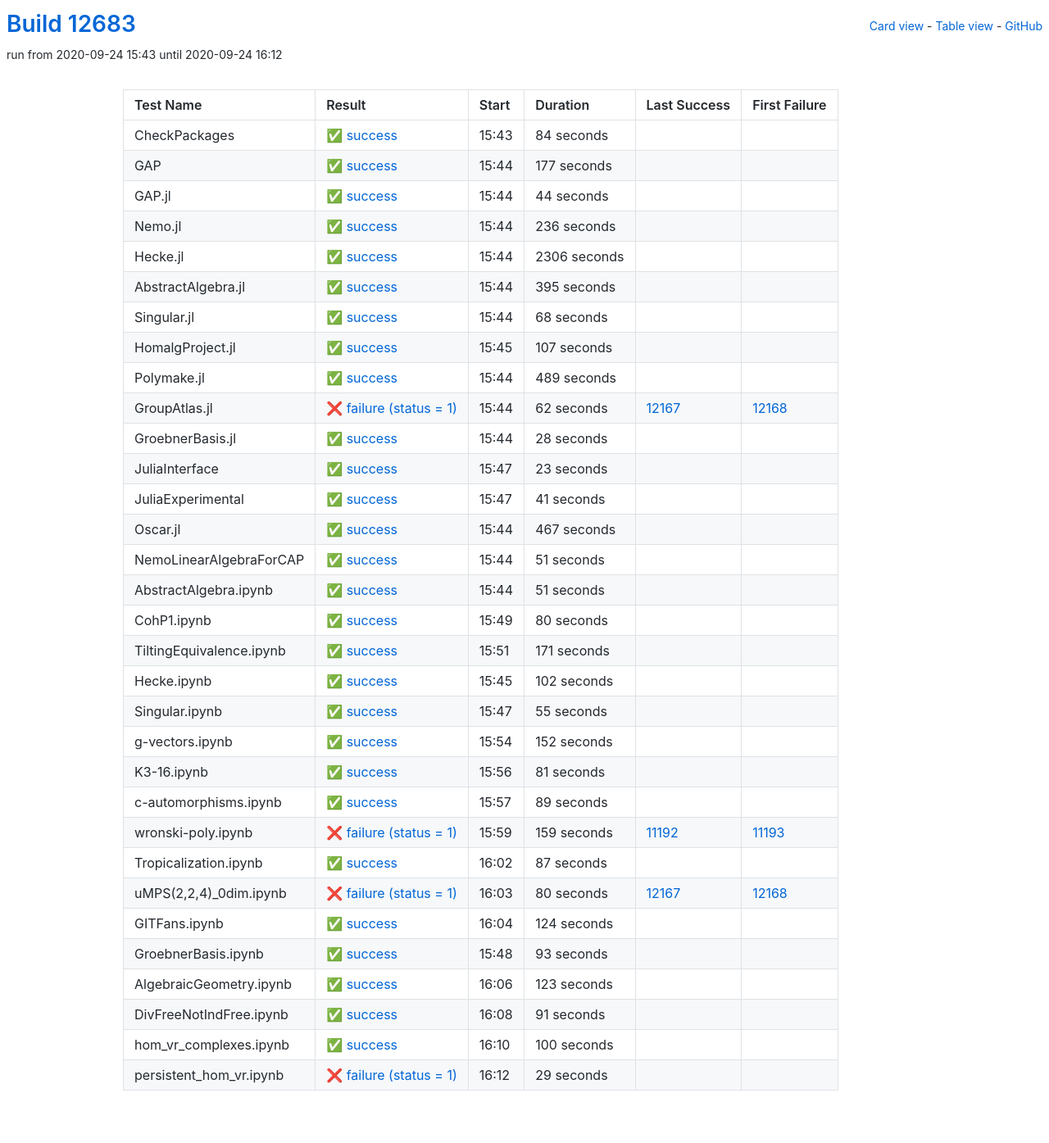
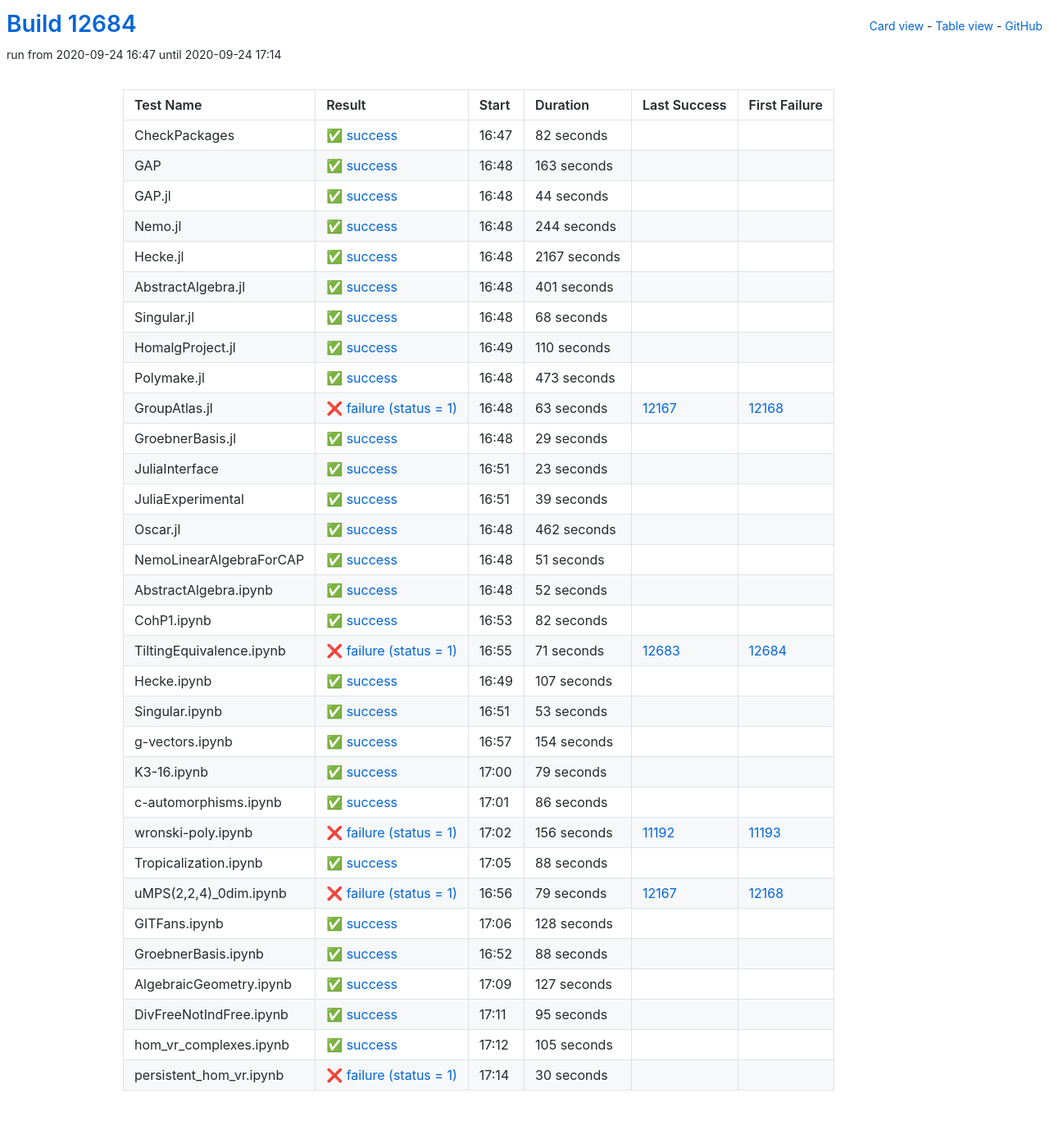
Before and after one commit to oscar-system/oscar-ci-status, a Jekyll site: the page built from table.html, in a window 1280 px wide. Shown: the whole page at 82% size. Built offline with Jekyll 4.4.1, drawn with Linux system fonts in a browser that asks for light colours.

Commit message:
Build #12684

```diff
--- a/_data/ci.yml
+++ b/_data/ci.yml
@@ -1,6 +1,6 @@
 ---
-build: 12683
-build_url: https://oscarci.mathematik.uni-kl.de/job/oscar/12683/
+build: 12684
+build_url: https://oscarci.mathematik.uni-kl.de/job/oscar/12684/
 job: oscar
 organization: oscar-system
 repo: oscar-ci-status
@@ -8,32 +8,32 @@
 tests:
 - name: CheckPackages
   id: checkpackages
-  log: https://oscarci.mathematik.uni-kl.de/job/oscar/12683/artifact/logs/build-12683/CheckPackages.log
-  start: 2020-09-24 15:43
+  log: https://oscarci.mathematik.uni-kl.de/job/oscar/12684/artifact/logs/build-12684/CheckPackages.log
+  start: 2020-09-24 16:47
   success: true
   exitcode: 0
   status: success
-  duration: 84
+  duration: 82
   last_success: false
   last_success_url:
   first_failure: false
   first_failure_url:
 - name: GAP
   id: gap
-  log: https://oscarci.mathematik.uni-kl.de/job/oscar/12683/artifact/logs/build-12683/GAP.log
-  start: 2020-09-24 15:44
+  log: https://oscarci.mathematik.uni-kl.de/job/oscar/12684/artifact/logs/build-12684/GAP.log
+  start: 2020-09-24 16:48
   success: true
   exitcode: 0
   status: success
-  duration: 177
+  duration: 163
   last_success: false
   last_success_url:
   first_failure: false
   first_failure_url:
 - name: GAP.jl
   id: gap-jl
-  log: https://oscarci.mathematik.uni-kl.de/job/oscar/12683/artifact/logs/build-12683/GAP.jl.log
-  start: 2020-09-24 15:44
+  log: https://oscarci.mathematik.uni-kl.de/job/oscar/12684/artifact/logs/build-12684/GAP.jl.log
+  start: 2020-09-24 16:48
   success: true
   exitcode: 0
   status: success
@@ -44,44 +44,44 @@
   first_failure_url:
 - name: Nemo.jl
   id: nemo-jl
-  log: https://oscarci.mathematik.uni-kl.de/job/oscar/12683/artifact/logs/build-12683/Nemo.jl.log
-  start: 2020-09-24 15:44
+  log: https://oscarci.mathematik.uni-kl.de/job/oscar/12684/artifact/logs/build-12684/Nemo.jl.log
+  start: 2020-09-24 16:48
   success: true
   exitcode: 0
   status: success
-  duration: 236
+  duration: 244
   last_success: false
   last_success_url:
   first_failure: false
   first_failure_url:
 - name: Hecke.jl
   id: hecke-jl
-  log: https://oscarci.mathematik.uni-kl.de/job/oscar/12683/artifact/logs/build-12683/Hecke.jl.log
-  start: 2020-09-24 15:44
+  log: https://oscarci.mathematik.uni-kl.de/job/oscar/12684/artifact/logs/build-12684/Hecke.jl.log
+  start: 2020-09-24 16:48
   success: true
   exitcode: 0
   status: success
-  duration: 2306
+  duration: 2167
   last_success: false
   last_success_url:
   first_failure: false
   first_failure_url:
 - name: AbstractAlgebra.jl
   id: abstractalgebra-jl
-  log: https://oscarci.mathematik.uni-kl.de/job/oscar/12683/artifact/logs/build-12683/AbstractAlgebra.jl.log
-  start: 2020-09-24 15:44
+  log: https://oscarci.mathematik.uni-kl.de/job/oscar/12684/artifact/logs/build-12684/AbstractAlgebra.jl.log
+  start: 2020-09-24 16:48
   success: true
   exitcode: 0
   status: success
-  duration: 395
+  duration: 401
   last_success: false
   last_success_url:
   first_failure: false
   first_failure_url:
 - name: Singular.jl
   id: singular-jl
-  log: https://oscarci.mathematik.uni-kl.de/job/oscar/12683/artifact/logs/build-12683/Singular.jl.log
-  start: 2020-09-24 15:44
+  log: https://oscarci.mathematik.uni-kl.de/job/oscar/12684/artifact/logs/build-12684/Singular.jl.log
+  start: 2020-09-24 16:48
   success: true
   exitcode: 0
   status: success
@@ -92,56 +92,56 @@
   first_failure_url:
 - name: HomalgProject.jl
   id: homalgproject-jl
-  log: https://oscarci.mathematik.uni-kl.de/job/oscar/12683/artifact/logs/build-12683/HomalgProject.jl.log
-  start: 2020-09-24 15:45
+  log: https://oscarci.mathematik.uni-kl.de/job/oscar/12684/artifact/logs/build-12684/HomalgProject.jl.log
+  start: 2020-09-24 16:49
   success: true
   exitcode: 0
   status: success
-  duration: 107
+  duration: 110
   last_success: false
   last_success_url:
   first_failure: false
   first_failure_url:
 - name: Polymake.jl
   id: polymake-jl
-  log: https://oscarci.mathematik.uni-kl.de/job/oscar/12683/artifact/logs/build-12683/Polymake.jl.log
-  start: 2020-09-24 15:44
+  log: https://oscarci.mathematik.uni-kl.de/job/oscar/12684/artifact/logs/build-12684/Polymake.jl.log
+  start: 2020-09-24 16:48
   success: true
   exitcode: 0
   status: success
-  duration: 489
+  duration: 473
   last_success: false
   last_success_url:
   first_failure: false
   first_failure_url:
 - name: GroupAtlas.jl
   id: groupatlas-jl
-  log: https://oscarci.mathematik.uni-kl.de/job/oscar/12683/artifact/logs/build-12683/GroupAtlas.jl.log
-  start: 2020-09-24 15:44
+  log: https://oscarci.mathematik.uni-kl.de/job/oscar/12684/artifact/logs/build-12684/GroupAtlas.jl.log
+  start: 2020-09-24 16:48
   success: false
   exitcode: 1
   status: failure
-  duration: 62
+  duration: 63
   last_success: 12167
   last_success_url: https://oscarci.mathematik.uni-kl.de/job/oscar/12167/
   first_failure: 12168
   first_failure_url: https://oscarci.mathematik.uni-kl.de/job/oscar/12168/
 - name: GroebnerBasis.jl
   id: groebnerbasis-jl
-  log: https://oscarci.mathematik.uni-kl.de/job/oscar/12683/artifact/logs/build-12683/GroebnerBasis.jl.log
-  start: 2020-09-24 15:44
+  log: https://oscarci.mathematik.uni-kl.de/job/oscar/12684/artifact/logs/build-12684/GroebnerBasis.jl.log
+  start: 2020-09-24 16:48
   success: true
   exitcode: 0
   status: success
-  duration: 28
+  duration: 29
   last_success: false
   last_success_url:
   first_failure: false
   first_failure_url:
 - name: JuliaInterface
   id: juliainterface
-  log: https://oscarci.mathematik.uni-kl.de/job/oscar/12683/artifact/logs/build-12683/JuliaInterface.log
-  start: 2020-09-24 15:47
+  log: https://oscarci.mathematik.uni-kl.de/job/oscar/12684/artifact/logs/build-12684/JuliaInterface.log
+  start: 2020-09-24 16:51
   success: true
   exitcode: 0
   status: success
@@ -152,32 +152,32 @@
   first_failure_url:
 - name: JuliaExperimental
   id: juliaexperimental
-  log: https://oscarci.mathematik.uni-kl.de/job/oscar/12683/artifact/logs/build-12683/JuliaExperimental.log
-  start: 2020-09-24 15:47
+  log: https://oscarci.mathematik.uni-kl.de/job/oscar/12684/artifact/logs/build-12684/JuliaExperimental.log
+  start: 2020-09-24 16:51
   success: true
   exitcode: 0
   status: success
-  duration: 41
+  duration: 39
   last_success: false
   last_success_url:
   first_failure: false
   first_failure_url:
 - name: Oscar.jl
   id: oscar-jl
-  log: https://oscarci.mathematik.uni-kl.de/job/oscar/12683/artifact/logs/build-12683/Oscar.jl.log
-  start: 2020-09-24 15:44
+  log: https://oscarci.mathematik.uni-kl.de/job/oscar/12684/artifact/logs/build-12684/Oscar.jl.log
+  start: 2020-09-24 16:48
   success: true
   exitcode: 0
   status: success
-  duration: 467
+  duration: 462
   last_success: false
   last_success_url:
   first_failure: false
   first_failure_url:
 - name: NemoLinearAlgebraForCAP
   id: nemolinearalgebraforcap
-  log: https://oscarci.mathematik.uni-kl.de/job/oscar/12683/artifact/logs/build-12683/NemoLinearAlgebraForCAP.log
-  start: 2020-09-24 15:44
+  log: https://oscarci.mathematik.uni-kl.de/job/oscar/12684/artifact/logs/build-12684/NemoLinearAlgebraForCAP.log
+  start: 2020-09-24 16:48
   success: true
   exitcode: 0
   status: success
@@ -188,204 +188,204 @@
   first_failure_url:
 - name: AbstractAlgebra.ipynb
   id: abstractalgebra-ipynb
-  log: https://oscarci.mathematik.uni-kl.de/job/oscar/12683/artifact/logs/build-12683/AbstractAlgebra.ipynb.log
-  start: 2020-09-24 15:44
+  log: https://oscarci.mathematik.uni-kl.de/job/oscar/12684/artifact/logs/build-12684/AbstractAlgebra.ipynb.log
+  start: 2020-09-24 16:48
   success: true
   exitcode: 0
   status: success
-  duration: 51
+  duration: 52
   last_success: false
   last_success_url:
   first_failure: false
   first_failure_url:
 - name: CohP1.ipynb
   id: cohp1-ipynb
-  log: https://oscarci.mathematik.uni-kl.de/job/oscar/12683/artifact/logs/build-12683/CohP1.ipynb.log
-  start: 2020-09-24 15:49
+  log: https://oscarci.mathematik.uni-kl.de/job/oscar/12684/artifact/logs/build-12684/CohP1.ipynb.log
+  start: 2020-09-24 16:53
   success: true
   exitcode: 0
   status: success
-  duration: 80
+  duration: 82
   last_success: false
   last_success_url:
   first_failure: false
   first_failure_url:
 - name: TiltingEquivalence.ipynb
   id: tiltingequivalence-ipynb
-  log: https://oscarci.mathematik.uni-kl.de/job/oscar/12683/artifact/logs/build-12683/TiltingEquivalence.ipynb.log
-  start: 2020-09-24 15:51
+  log: https://oscarci.mathematik.uni-kl.de/job/oscar/12684/artifact/logs/build-12684/TiltingEquivalence.ipynb.log
+  start: 2020-09-24 16:55
+  success: false
+  exitcode: 1
+  status: failure
+  duration: 71
+  last_success: 12683
+  last_success_url: https://oscarci.mathematik.uni-kl.de/job/oscar/12683/
+  first_failure: 12684
+  first_failure_url: https://oscarci.mathematik.uni-kl.de/job/oscar/12684/
+- name: Hecke.ipynb
+  id: hecke-ipynb
+  log: https://oscarci.mathematik.uni-kl.de/job/oscar/12684/artifact/logs/build-12684/Hecke.ipynb.log
+  start: 2020-09-24 16:49
   success: true
   exitcode: 0
   status: success
-  duration: 171
-  last_success: false
-  last_success_url:
-  first_failure: false
-  first_failure_url:
-- name: Hecke.ipynb
-  id: hecke-ipynb
-  log: https://oscarci.mathematik.uni-kl.de/job/oscar/12683/artifact/logs/build-12683/Hecke.ipynb.log
-  start: 2020-09-24 15:45
-  success: true
-  exitcode: 0
-  status: success
-  duration: 102
+  duration: 107
   last_success: false
   last_success_url:
   first_failure: false
   first_failure_url:
 - name: Singular.ipynb
   id: singular-ipynb
-  log: https://oscarci.mathematik.uni-kl.de/job/oscar/12683/artifact/logs/build-12683/Singular.ipynb.log
-  start: 2020-09-24 15:47
+  log: https://oscarci.mathematik.uni-kl.de/job/oscar/12684/artifact/logs/build-12684/Singular.ipynb.log
+  start: 2020-09-24 16:51
   success: true
   exitcode: 0
   status: success
-  duration: 55
+  duration: 53
   last_success: false
   last_success_url:
   first_failure: false
   first_failure_url:
 - name: g-vectors.ipynb
   id: g-vectors-ipynb
-  log: https://oscarci.mathematik.uni-kl.de/job/oscar/12683/artifact/logs/build-12683/g-vectors.ipynb.log
-  start: 2020-09-24 15:54
+  log: https://oscarci.mathematik.uni-kl.de/job/oscar/12684/artifact/logs/build-12684/g-vectors.ipynb.log
+  start: 2020-09-24 16:57
   success: true
   exitcode: 0
   status: success
-  duration: 152
+  duration: 154
   last_success: false
   last_success_url:
   first_failure: false
   first_failure_url:
 - name: K3-16.ipynb
   id: k3-16-ipynb
-  log: https://oscarci.mathematik.uni-kl.de/job/oscar/12683/artifact/logs/build-12683/K3-16.ipynb.log
-  start: 2020-09-24 15:56
+  log: https://oscarci.mathematik.uni-kl.de/job/oscar/12684/artifact/logs/build-12684/K3-16.ipynb.log
+  start: 2020-09-24 17:00
   success: true
   exitcode: 0
   status: success
-  duration: 81
+  duration: 79
   last_success: false
   last_success_url:
   first_failure: false
   first_failure_url:
 - name: c-automorphisms.ipynb
   id: c-automorphisms-ipynb
-  log: https://oscarci.mathematik.uni-kl.de/job/oscar/12683/artifact/logs/build-12683/c-automorphisms.ipynb.log
-  start: 2020-09-24 15:57
+  log: https://oscarci.mathematik.uni-kl.de/job/oscar/12684/artifact/logs/build-12684/c-automorphisms.ipynb.log
+  start: 2020-09-24 17:01
   success: true
   exitcode: 0
   status: success
-  duration: 89
+  duration: 86
   last_success: false
   last_success_url:
   first_failure: false
   first_failure_url:
 - name: wronski-poly.ipynb
   id: wronski-poly-ipynb
-  log: https://oscarci.mathematik.uni-kl.de/job/oscar/12683/artifact/logs/build-12683/wronski-poly.ipynb.log
-  start: 2020-09-24 15:59
+  log: https://oscarci.mathematik.uni-kl.de/job/oscar/12684/artifact/logs/build-12684/wronski-poly.ipynb.log
+  start: 2020-09-24 17:02
   success: false
   exitcode: 1
   status: failure
-  duration: 159
+  duration: 156
   last_success: 11192
   last_success_url: https://oscarci.mathematik.uni-kl.de/job/oscar/11192/
   first_failure: 11193
   first_failure_url: https://oscarci.mathematik.uni-kl.de/job/oscar/11193/
 - name: Tropicalization.ipynb
   id: tropicalization-ipynb
-  log: https://oscarci.mathematik.uni-kl.de/job/oscar/12683/artifact/logs/build-12683/Tropicalization.ipynb.log
-  start: 2020-09-24 16:02
+  log: https://oscarci.mathematik.uni-kl.de/job/oscar/12684/artifact/logs/build-12684/Tropicalization.ipynb.log
+  start: 2020-09-24 17:05
   success: true
   exitcode: 0
   status: success
-  duration: 87
+  duration: 88
   last_success: false
   last_success_url:
   first_failure: false
   first_failure_url:
 - name: uMPS(2,2,4)_0dim.ipynb
   id: umps-2-2-4-0dim-ipynb
-  log: https://oscarci.mathematik.uni-kl.de/job/oscar/12683/artifact/logs/build-12683/uMPS-2-2-4-_0dim.ipynb.log
-  start: 2020-09-24 16:03
+  log: https://oscarci.mathematik.uni-kl.de/job/oscar/12684/artifact/logs/build-12684/uMPS-2-2-4-_0dim.ipynb.log
+  start: 2020-09-24 16:56
   success: false
   exitcode: 1
   status: failure
-  duration: 80
+  duration: 79
   last_success: 12167
   last_success_url: https://oscarci.mathematik.uni-kl.de/job/oscar/12167/
   first_failure: 12168
   first_failure_url: https://oscarci.mathematik.uni-kl.de/job/oscar/12168/
 - name: GITFans.ipynb
   id: gitfans-ipynb
-  log: https://oscarci.mathematik.uni-kl.de/job/oscar/12683/artifact/logs/build-12683/GITFans.ipynb.log
-  start: 2020-09-24 16:04
+  log: https://oscarci.mathematik.uni-kl.de/job/oscar/12684/artifact/logs/build-12684/GITFans.ipynb.log
+  start: 2020-09-24 17:06
   success: true
   exitcode: 0
   status: success
-  duration: 124
+  duration: 128
   last_success: false
   last_success_url:
   first_failure: false
   first_failure_url:
 - name: GroebnerBasis.ipynb
   id: groebnerbasis-ipynb
-  log: https://oscarci.mathematik.uni-kl.de/job/oscar/12683/artifact/logs/build-12683/GroebnerBasis.ipynb.log
-  start: 2020-09-24 15:48
+  log: https://oscarci.mathematik.uni-kl.de/job/oscar/12684/artifact/logs/build-12684/GroebnerBasis.ipynb.log
+  start: 2020-09-24 16:52
   success: true
   exitcode: 0
   status: success
-  duration: 93
+  duration: 88
   last_success: false
   last_success_url:
   first_failure: false
   first_failure_url:
 - name: AlgebraicGeometry.ipynb
   id: algebraicgeometry-ipynb
-  log: https://oscarci.mathematik.uni-kl.de/job/oscar/12683/artifact/logs/build-12683/AlgebraicGeometry.ipynb.log
-  start: 2020-09-24 16:06
+  log: https://oscarci.mathematik.uni-kl.de/job/oscar/12684/artifact/logs/build-12684/AlgebraicGeometry.ipynb.log
+  start: 2020-09-24 17:09
   success: true
   exitcode: 0
   status: success
-  duration: 123
+  duration: 127
   last_success: false
   last_success_url:
   first_failure: false
   first_failure_url:
 - name: DivFreeNotIndFree.ipynb
   id: divfreenotindfree-ipynb
-  log: https://oscarci.mathematik.uni-kl.de/job/oscar/12683/artifact/logs/build-12683/DivFreeNotIndFree.ipynb.log
-  start: 2020-09-24 16:08
+  log: https://oscarci.mathematik.uni-kl.de/job/oscar/12684/artifact/logs/build-12684/DivFreeNotIndFree.ipynb.log
+  start: 2020-09-24 17:11
   success: true
   exitcode: 0
   status: success
-  duration: 91
+  duration: 95
   last_success: false
   last_success_url:
   first_failure: false
   first_failure_url:
 - name: hom_vr_complexes.ipynb
   id: hom-vr-complexes-ipynb
-  log: https://oscarci.mathematik.uni-kl.de/job/oscar/12683/artifact/logs/build-12683/hom_vr_complexes.ipynb.log
-  start: 2020-09-24 16:10
+  log: https://oscarci.mathematik.uni-kl.de/job/oscar/12684/artifact/logs/build-12684/hom_vr_complexes.ipynb.log
+  start: 2020-09-24 17:12
   success: true
   exitcode: 0
   status: success
-  duration: 100
+  duration: 105
   last_success: false
   last_success_url:
   first_failure: false
   first_failure_url:
 - name: persistent_hom_vr.ipynb
   id: persistent-hom-vr-ipynb
-  log: https://oscarci.mathematik.uni-kl.de/job/oscar/12683/artifact/logs/build-12683/persistent_hom_vr.ipynb.log
-  start: 2020-09-24 16:12
+  log: https://oscarci.mathematik.uni-kl.de/job/oscar/12684/artifact/logs/build-12684/persistent_hom_vr.ipynb.log
+  start: 2020-09-24 17:14
   success: false
   exitcode: 1
   status: failure
-  duration: 29
+  duration: 30
   last_success: false
   last_success_url:
   first_failure: false
```
Also changed, not shown: README.md.
